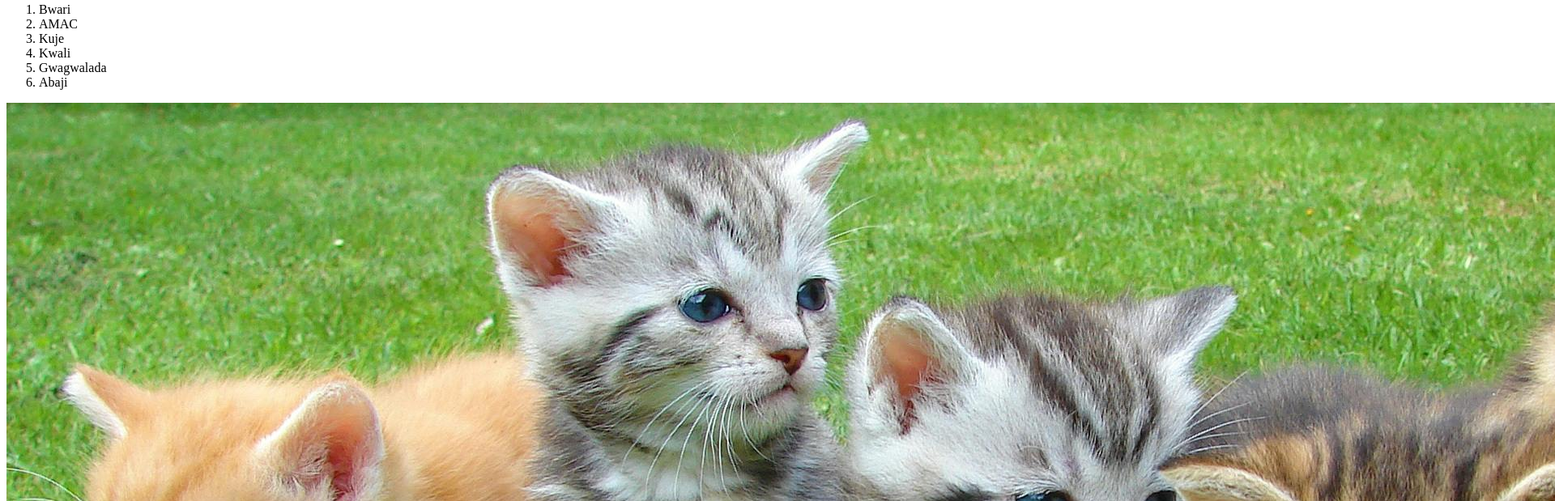
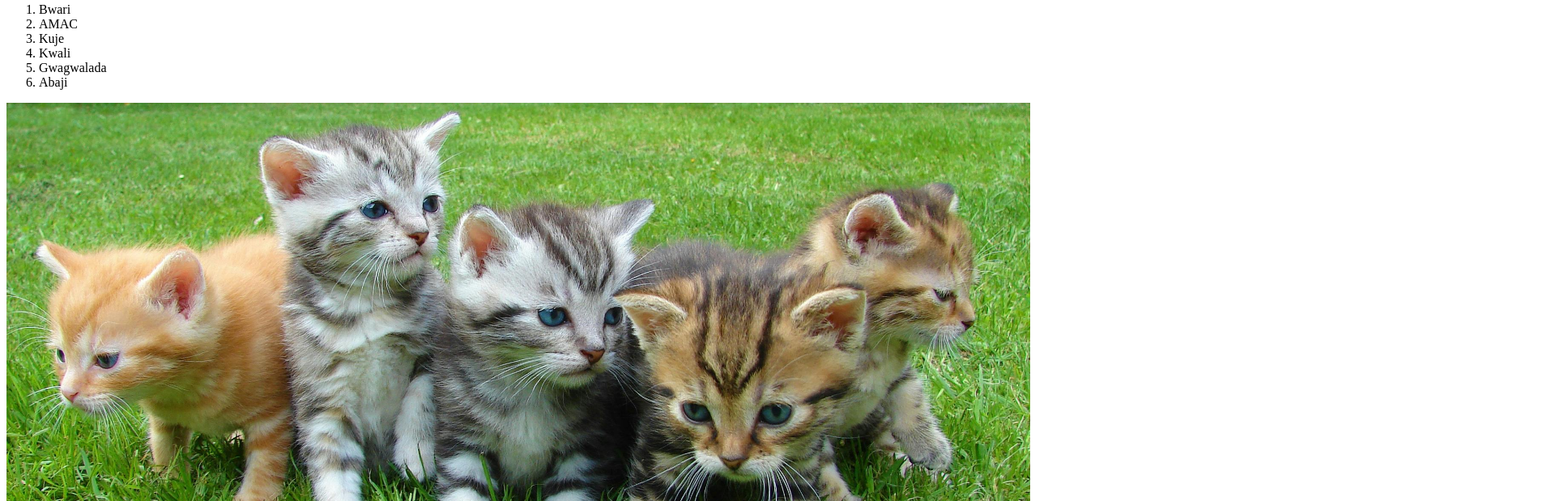
Before and after one commit to dabz99/HTML-Learning, a plain HTML site: page index.html in a window 1280 px wide. Shown: the part 377-996 px from the top of the page at 81% size, 1920 px wide, since content can reach past the window. Drawn offline with Linux system fonts and the light colour scheme.

Commit message:
I added an image to the web page and made the about file

```diff
--- a/index.html
+++ b/index.html
@@ -27,6 +27,6 @@
         <li>Gwagwalada</li>
         <li>Abaji</li>
     </ol>
-    <img src="A group of cats.jpg" alt="">
+    <img src="A_group_of_cats.jpg" alt="A group of cats in the park" width="100%">
 </body>
 </html>
```
Also changed, not shown: A_group_of_cats.jpg (renamed from A group of cats.jpg), About.html (added).
